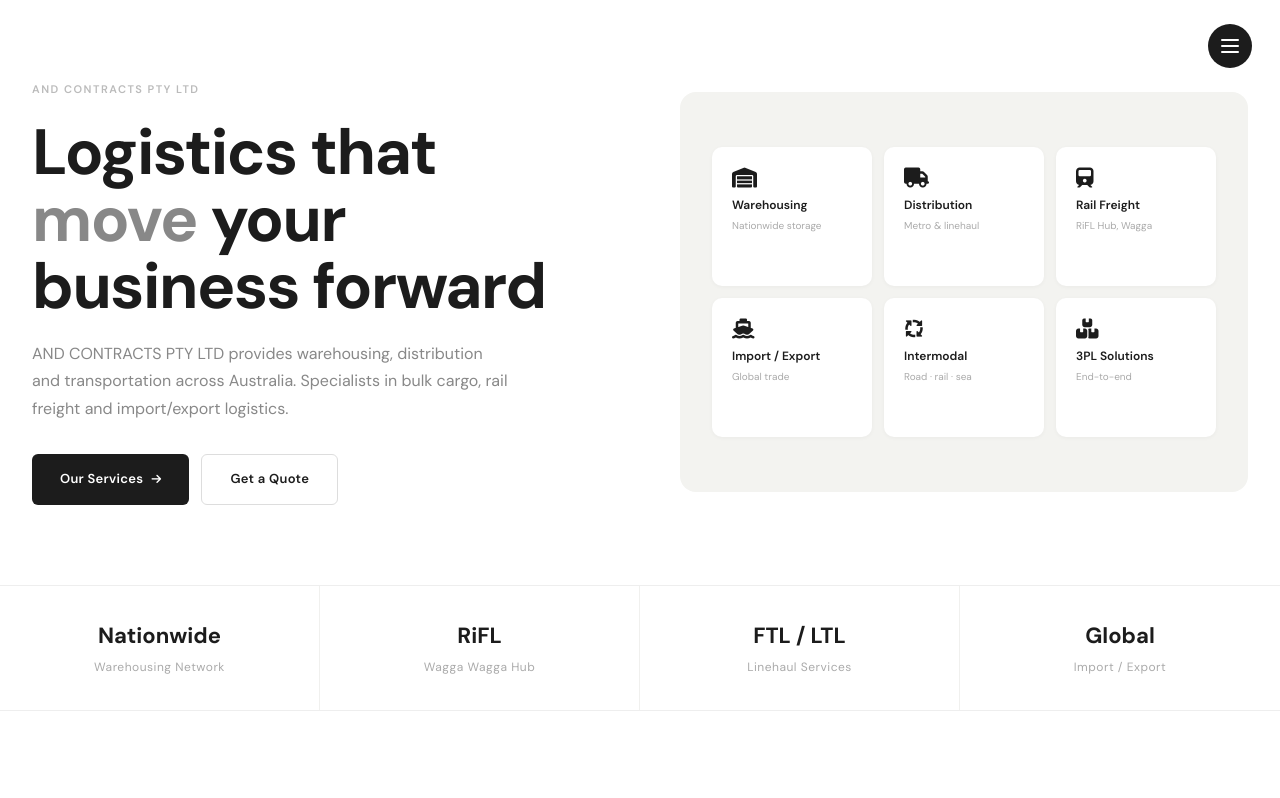
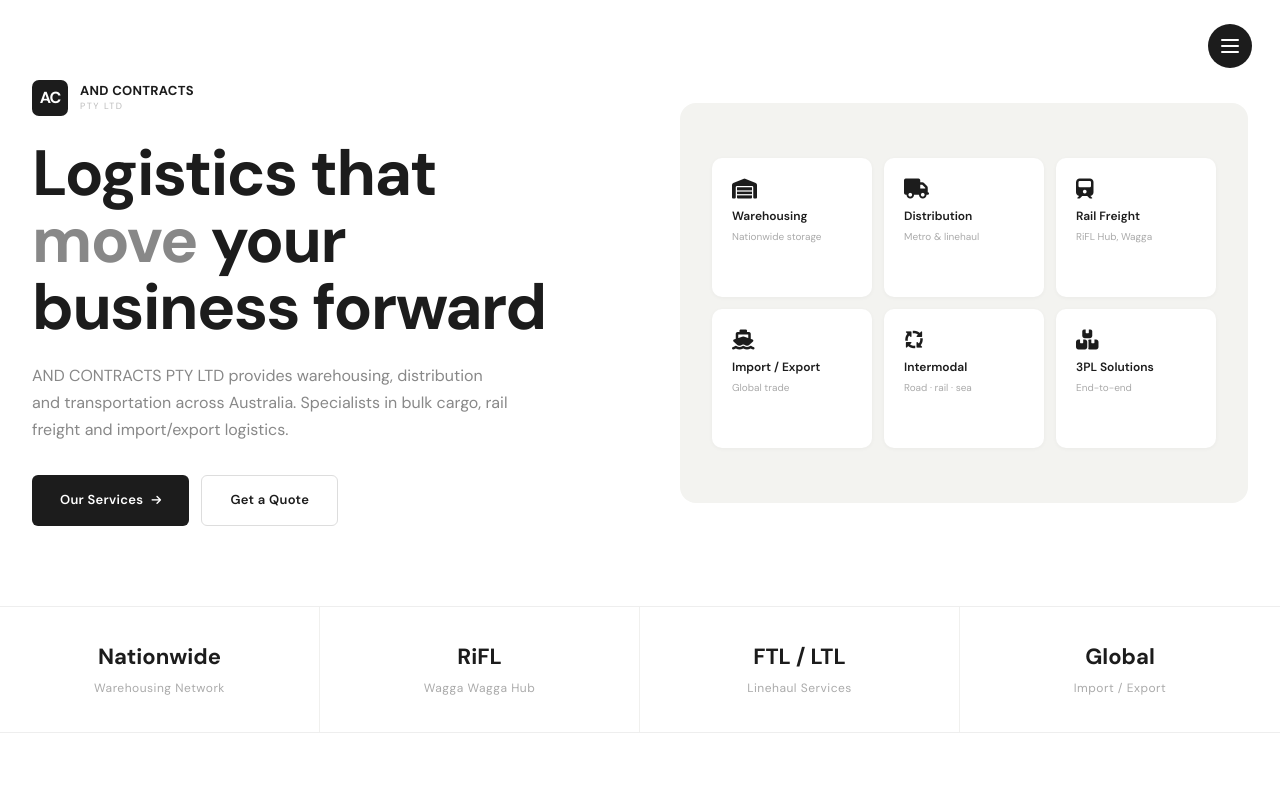
Before and after one commit to EthanX0904/andcontracts.com.au, a plain HTML site: page index.html in a window 1280 px wide. Shown: the top 798 px of the page. Drawn offline with Linux system fonts and the light colour scheme.

Commit message:
Update index.html - proper logo

```diff
--- a/index.html
+++ b/index.html
@@ -38,7 +38,8 @@
         .scroll-nav { position: fixed; top: -60px; left: 0; right: 0; z-index: 100; background: rgba(255,255,255,.95); backdrop-filter: blur(12px); border-bottom: 1px solid #eee; transition: top .35s; padding: 0 32px; }
         .scroll-nav.visible { top: 0; }
         .scroll-nav .wrap { display: flex; justify-content: space-between; align-items: center; height: 54px; padding: 0; }
-        .scroll-nav .sn-logo { font-size: 14px; font-weight: 700; color: #1c1c1c; letter-spacing: .3px; text-decoration: none; }
+        .scroll-nav .sn-logo { display: flex; align-items: center; gap: 8px; font-size: 14px; font-weight: 700; color: #1c1c1c; letter-spacing: .3px; text-decoration: none; }
+        .scroll-nav .sn-logo .sn-mark { width: 26px; height: 26px; background: #1c1c1c; border-radius: 5px; display: flex; align-items: center; justify-content: center; color: #fff; font-size: 12px; font-weight: 700; letter-spacing: -1px; flex-shrink: 0; }
         .scroll-nav .sn-links { display: flex; gap: 2px; }
         .scroll-nav .sn-links a { color: #888; text-decoration: none; font-size: 12px; font-weight: 500; padding: 6px 14px; border-radius: 4px; transition: .2s; }
         .scroll-nav .sn-links a:hover { color: #1c1c1c; background: #f0f0ee; }
@@ -185,7 +186,7 @@
 <!-- ===== SCROLL-NAV (appears on scroll) ===== -->
 <div class="scroll-nav" id="scrollNav">
     <div class="wrap">
-        <a href="/" class="sn-logo">AND CONTRACTS</a>
+        <a href="/" class="sn-logo"><span class="sn-mark">A</span>AND CONTRACTS</a>
         <div class="sn-links">
             <a href="#about">About</a>
             <a href="#services">Services</a>
@@ -199,7 +200,13 @@
 <section class="hero">
     <div class="wrap">
         <div>
-            <p style="font-size:11px;font-weight:600;color:#bbb;letter-spacing:1.5px;text-transform:uppercase;margin-bottom:20px">AND CONTRACTS PTY LTD</p>
+            <div style="display:flex;align-items:center;gap:12px;margin-bottom:24px">
+                <div style="width:36px;height:36px;background:#1c1c1c;border-radius:7px;display:flex;align-items:center;justify-content:center;color:#fff;font-size:16px;font-weight:700;letter-spacing:-1px">AC</div>
+                <div>
+                    <div style="font-size:13px;font-weight:700;color:#1c1c1c;letter-spacing:.3px;line-height:1.2">AND CONTRACTS</div>
+                    <div style="font-size:9px;color:#bbb;letter-spacing:1.5px">PTY LTD</div>
+                </div>
+            </div>
             <h1>Logistics that <em>move</em> your business forward</h1>
             <p>AND CONTRACTS PTY LTD provides warehousing, distribution and transportation across Australia. Specialists in bulk cargo, rail freight and import/export logistics.</p>
             <div class="hero-actions">
```
